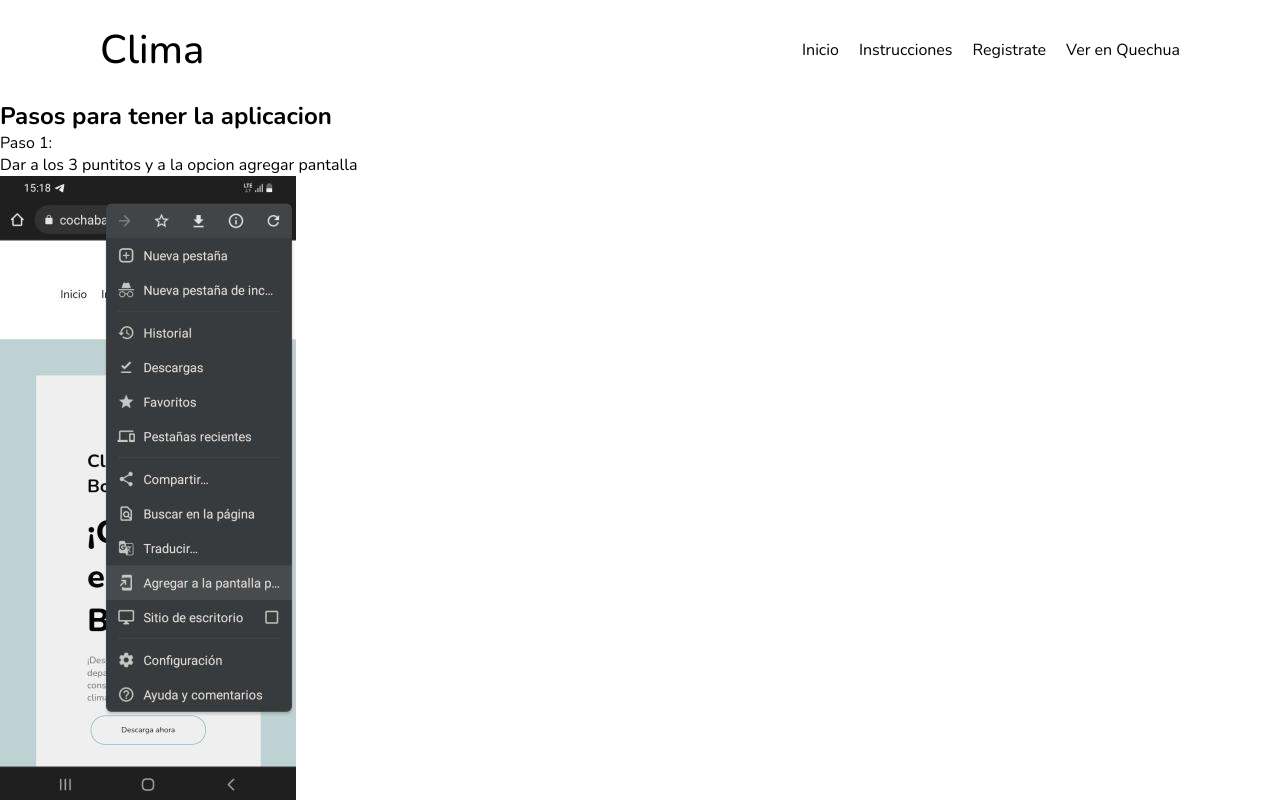
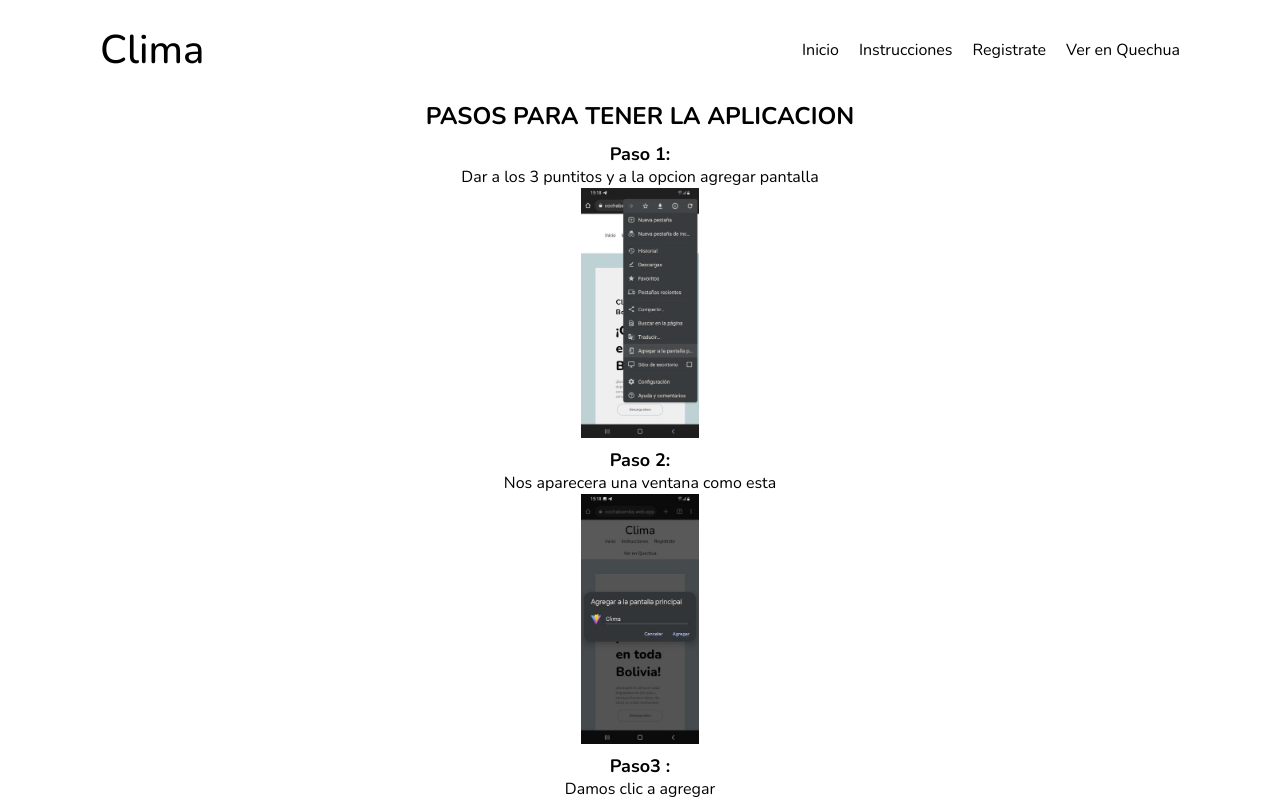
Before and after one commit to MQInfer12/proyecto-violencia, a React (Vite) app: page /#/instrucciones in a window 1280 px wide. Shown: the top 800 px of the page. Built offline with nearby package versions, Linux system fonts and the light colour scheme; no server answers; sample sign-in values are in the browser's storage; what reactfire would draw is missing.

Commit message:
Seccion instrucciones

```diff
--- a/src/pages/instrucciones.jsx
+++ b/src/pages/instrucciones.jsx
@@ -4,25 +4,49 @@ import Img1 from "../img/img1.jpg";
 import Img2 from "../img/img2.jpg";
 import Img3 from "../img/img3.jpg";
 const Container = styled.div`
-
-`
+  display: flex;
+  justify-content: center;
+  align-items: center;
+  flex-direction: column;
+  h2 {
+    text-transform: uppercase;
+    font-size: 24px;
+  }
+  p {
+    font-size: 18px;
+    font-weight: bold;
+  }
+  span {
+    display: block;
+  }
+  div {
+    margin-top: 10px;
+    display: flex;
+    justify-content: center;
+    align-items: center;
+    flex-direction: column;
+  }
+  img {
+    height: 250px;
+  }
+`;
 const Instrucciones = () => {
   return (
     <Container>
       <h2>Pasos para tener la aplicacion</h2>
       <div>
         <p>Paso 1:</p>
-        <p>Dar a los 3 puntitos y a la opcion agregar pantalla</p>
+        <span>Dar a los 3 puntitos y a la opcion agregar pantalla</span>
         <img src={Img1} alt="" />
       </div>
       <div>
         <p>Paso 2:</p>
-        <p>Nos aparecera una ventana como esta</p>
+        <span>Nos aparecera una ventana como esta</span>
         <img src={Img2} alt="" />
       </div>
       <div>
         <p>Paso3 :</p>
-        <p>Damos clic a agregar</p>
+        <span>Damos clic a agregar</span>
         <img src={Img3} alt="" />
       </div>
     </Container>
```
